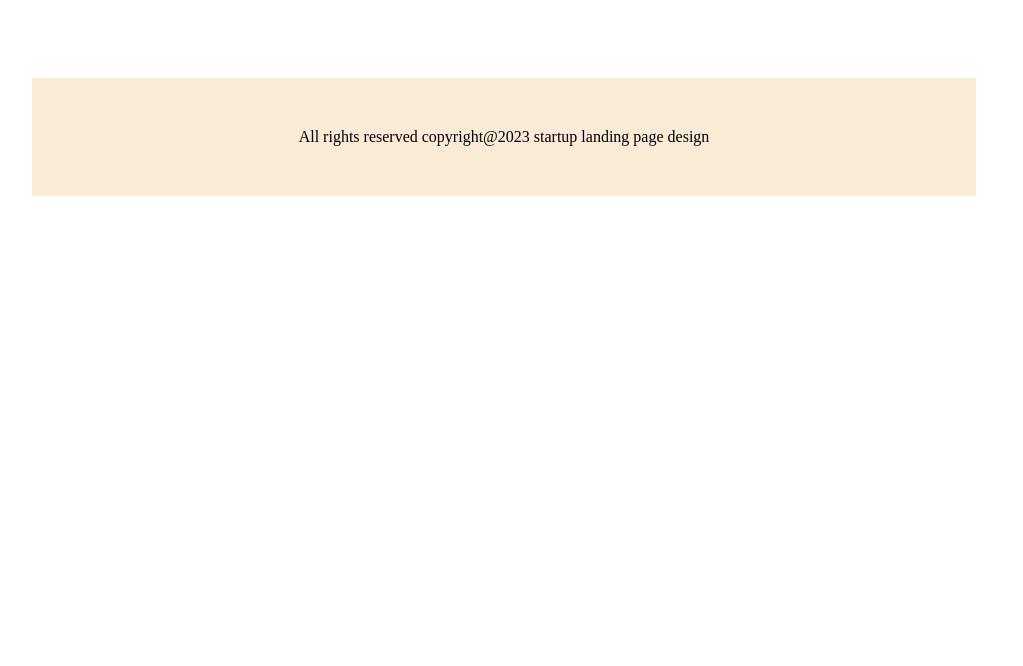
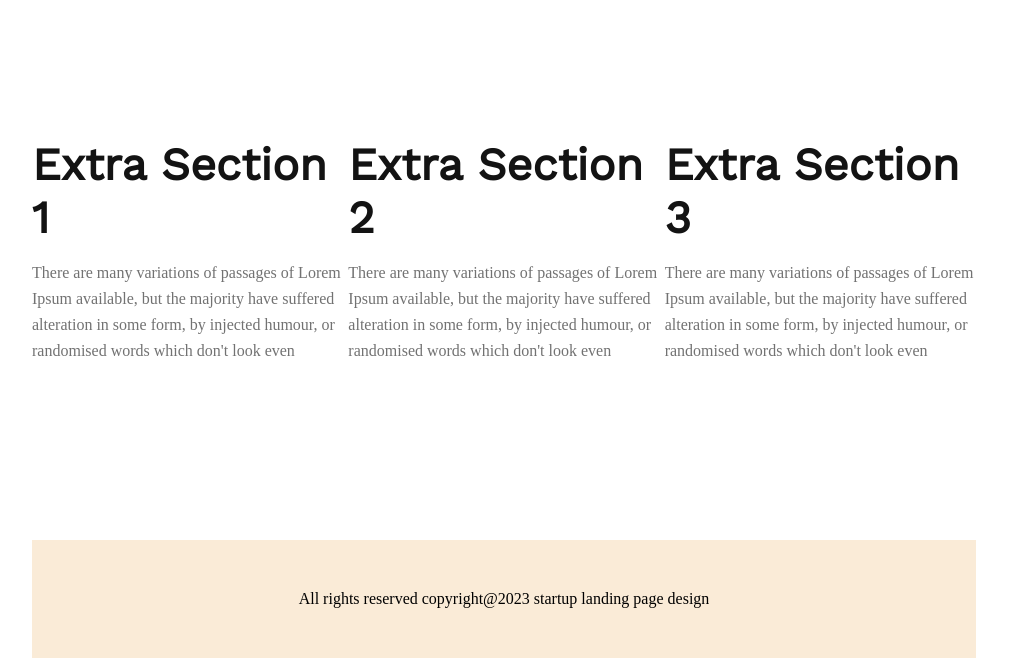
Before and after one commit to saif364/g3-architects, a plain HTML site: page index.html in a window 1280 px wide. Shown: the part 4407-5073 px from the top of the page, without its empty margins (136-1159 px from the left). Before the commit the page ends 4611 px from the top, so only its background shows below. Drawn offline with nearby package versions, Linux system fonts and the light colour scheme.

Commit message:
final commit

```diff
--- a/index.html
+++ b/index.html
@@ -174,6 +174,37 @@
         </div>
       </section>
 
+      <section class="extra">
+        <div class="extra-details">
+          <div class="love-title">Extra Section 1</div>
+          <p class="love-title-text">
+            There are many variations of passages of Lorem Ipsum available, but
+            the majority have suffered alteration in some form, by injected
+            humour, or randomised words which don't look even
+          </p>
+        </div>
+
+        <div class="extra-details">
+          <div class="love-title">Extra Section 2</div>
+          <p class="love-title-text">
+            There are many variations of passages of Lorem Ipsum available, but
+            the majority have suffered alteration in some form, by injected
+            humour, or randomised words which don't look even
+          </p>
+        </div>
+
+        <div class="extra-details">
+          <div class="love-title">Extra Section 3 </div>
+          <p class="love-title-text">
+            There are many variations of passages of Lorem Ipsum available, but
+            the majority have suffered alteration in some form, by injected
+            humour, or randomised words which don't look even
+          </p>
+        </div>
+
+        </div>
+      </section>
+
       <section class="all-rights">
         <div class="all-rights-text">
           All rights reserved copyright@2023 startup landing page design
--- a/style/style.css
+++ b/style/style.css
@@ -398,6 +398,13 @@ section {
 }
 /* #endregion */
 
+.extra {
+  margin: 20vh;
+  display: flex;
+  align-items: center;
+  gap: 5px;
+}
+
 /* #region mobile responsive */
 
 @media only screen and (max-width: 576px) {
@@ -607,5 +614,13 @@ section {
     margin-top: 30px;
     width: 80%;
   }
+
+  .extra {
+    margin: 2vh;
+    display: grid;
+    align-items: center;
+    gap: 5px;
+    width: 90%;
+  }
 }
 /* #endregion */
```
